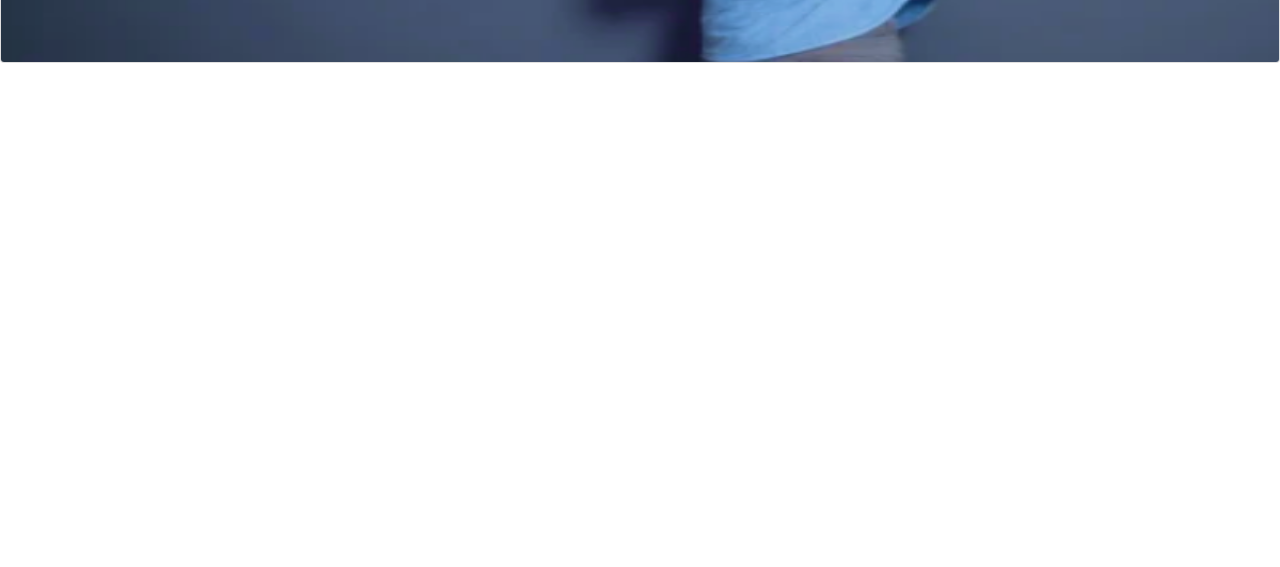
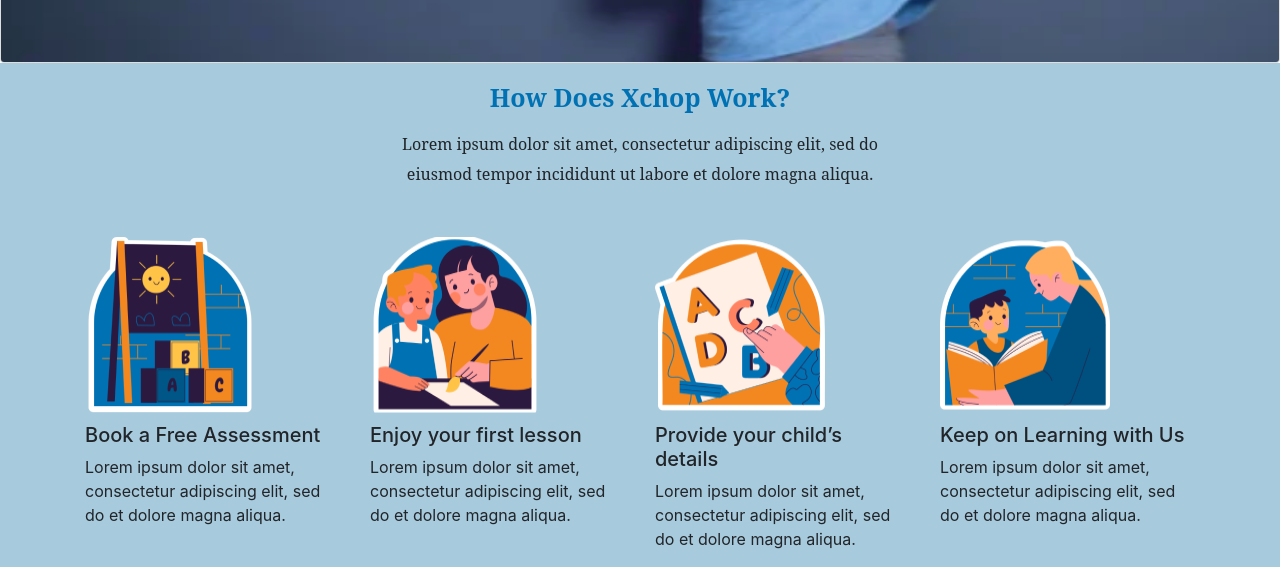
Before and after one commit to SDeepaGithub/XCHOP_Project, a plain HTML site: page index.html in a window 1280 px wide. Shown: the part 571-1138 px from the top of the page. Before the commit the page ends 800 px from the top, so only its background shows below. Drawn offline with nearby package versions, Linux system fonts and the light colour scheme.

Commit message:
complete till section2

```diff
--- a/index.html
+++ b/index.html
@@ -26,6 +26,7 @@
 </head>
 
 <body>
+    <!--header-->
     <div class="header container-fluid">
         <div class="headerLogoDiv">
             <img src="images/headerLogo.png" id="headerLogo" class="img-responsive">
@@ -46,6 +47,7 @@
             </div>
         </div>
     </div>
+    <!--header Nav-->
     <div class="headerNav container-fluid">
         <div class="headerNavList">
             <ul>
@@ -58,15 +60,84 @@
             </ul>
         </div>
     </div>
+    <!--Section 1-->
     <div class="card text-bg-dark">
         <img src="images/mathTutor.png" class="card-img img-fluid" style="height: 434px;" alt="Math Tutor">
         <div class="card-img-overlay mathTutorContent">
-            <p class="card-text mathTutorContent1"><span style="font-weight: 700;">Home</span> > <span>Math Tutoring</span></p>
+            <p class="card-text mathTutorContent1"><span style="font-weight: 700;">Home</span> > <span>Math
+                    Tutoring</span></p>
             <h2 class="card-text mathTutorContent2">Expert Math Tutoring in New Jersey.</h2>
             <p class="card-text mathTutorContent3">Abacus and School Math Programs for Kids</p>
         </div>
     </div>
 
+    <!--Section 2-->
+    <div class="section2">
+        <div class="content">
+            <h3>How Does Xchop Work?</h3>
+            <p>Lorem ipsum dolor sit amet, consectetur adipiscing elit, sed do eiusmod tempor incididunt ut labore et
+                dolore magna aliqua.</p>
+        </div>
+        <!-- Carousel for Mobile View -->
+        <div class="carousel slide d-lg-none" id="carouselExampleControls" data-bs-ride="carousel">
+            <div class="imageContent container d-lg-none">
+                <div class="row pt-5 carousel-inner" align="center">
+                    <div id="freeAsses" class="carousel-item active">
+                        <img src="images/xchopImageOne.png">
+                        <h5>Book a Free Assessment</h5>
+                        <p>Lorem ipsum dolor sit amet, consectetur adipiscing elit, sed do et dolore magna aliqua.</p>
+                    </div>
+                    <div id="lessons" class="carousel-item">
+                        <img src="images/xchopImageTwo.png ">
+                        <h5>Enjoy your first lesson</h5>
+                        <p>Lorem ipsum dolor sit amet, consectetur adipiscing elit, sed do et dolore magna aliqua.</p>
+                    </div>
+                    <div id="details" class="carousel-item">
+                        <img src="images/xchopImageThree.png">
+                        <h5>Provide your child’s details</h5>
+                        <p>Lorem ipsum dolor sit amet, consectetur adipiscing elit, sed do et dolore magna aliqua.</p>
+                    </div>
+                    <div id="learning" class="carousel-item">
+                        <img src="images/xchopImageFour.png">
+                        <h5>Keep on Learning with Us</h5>
+                        <p>Lorem ipsum dolor sit amet, consectetur adipiscing elit, sed do et dolore magna aliqua.</p>
+                    </div>
+                </div>
+            </div>
+            <a class="carousel-control-prev" href="#carouselExampleControls" data-slide="prev">
+                <span class="carousel-control-prev-icon"></span>
+            </a>
+            <a class="carousel-control-next" href="#carouselExampleControls" data-slide="next">
+                <span class="carousel-control-next-icon"></span>
+            </a>
+        </div>
+        <div class="imageContent container d-none d-lg-block">
+            <div class="row pt-5">
+                <div id="freeAsses" class="col-lg-3">
+                    <img src="images/xchopImageOne.png">
+                    <h5>Book a Free Assessment</h5>
+                    <p>Lorem ipsum dolor sit amet, consectetur adipiscing elit, sed do et dolore magna aliqua.</p>
+                </div>
+                <div id="lessons" class="col-lg-3">
+                    <img src="images/xchopImageTwo.png ">
+                    <h5>Enjoy your first lesson</h5>
+                    <p>Lorem ipsum dolor sit amet, consectetur adipiscing elit, sed do et dolore magna aliqua.</p>
+                </div>
+                <div id="details" class="col-lg-3">
+                    <img src="images/xchopImageThree.png">
+                    <h5>Provide your child’s details</h5>
+                    <p>Lorem ipsum dolor sit amet, consectetur adipiscing elit, sed do et dolore magna aliqua.</p>
+                </div>
+                <div id="learning" class="col-lg-3">
+                    <img src="images/xchopImageFour.png">
+                    <h5>Keep on Learning with Us</h5>
+                    <p>Lorem ipsum dolor sit amet, consectetur adipiscing elit, sed do et dolore magna aliqua.</p>
+                </div>
+            </div>
+        </div>
+    </div>
+
+
 </body>
 
 
--- a/style.css
+++ b/style.css
@@ -117,14 +117,61 @@
     text-align: left;
 }
 
+.section2 {
+    width: 100%;
+    display: block;
+    background: #a7cadd;
+}
+
+.section2 .content {
+    text-align: center;
+    padding-top: 10px;
+}
+
+.section2 .content h3 {
+    font-family: Noto Serif;
+    font-size: 25px;
+    font-weight: 700;
+    line-height: 48px;
+    color: #0072B4;
+}
+
+.section2 .content p {
+    max-width: 500px;
+    margin: 0 auto;
+    font-family: Noto Serif;
+    font-size: 16px;
+    font-weight: 400;
+    line-height: 30px;
+    text-align: center;
+}
+
+.imageContent img {
+    width: 170px;
+    height: 176.14px;
+}
+
+.imageContent p {
+    max-width: 300px;
+
+}
+
+.imageContent h5 {
+    margin-top: 10px;
+}
+
 @media (min-width: 768px) {
-    .mathTutorContent1, .mathTutorContent2, .mathTutorContent3 {
+
+    .mathTutorContent1,
+    .mathTutorContent2,
+    .mathTutorContent3 {
         padding-left: 81px;
     }
 
-    .mathTutorContent1{
+    .mathTutorContent1 {
         margin-bottom: 80px;
     }
+
     .mathTutorContent2 {
         font-size: 3rem;
         margin-bottom: 30px;
@@ -167,6 +214,7 @@
     }
 
 }
+
 @media (max-width: 790px) {
     #headerLogo {
         max-width: 150px;
@@ -209,4 +257,13 @@
     .mathTutorContent1 {
         display: none;
     }
+
+    .imageContent .carousel-item {
+        align-items: center;
+
+    }
+
+    .imageContent p {
+        text-align: center;
+    }
 }
```
Also changed, not shown: images/teamImage1.png (added), images/teamImage2.png (added), images/teamImage3.png (added), images/teamImage4.png (added), images/teamImage5.png (added), images/teamImage6.png (added), images/teamImage7.png (added), images/teamImage8.png (added), images/teamImage9.png (added), images/xchopImageFour.png (added), images/xchopImageOne.png (added), images/xchopImageThree.png (added), images/xchopImageTwo.png (added).
